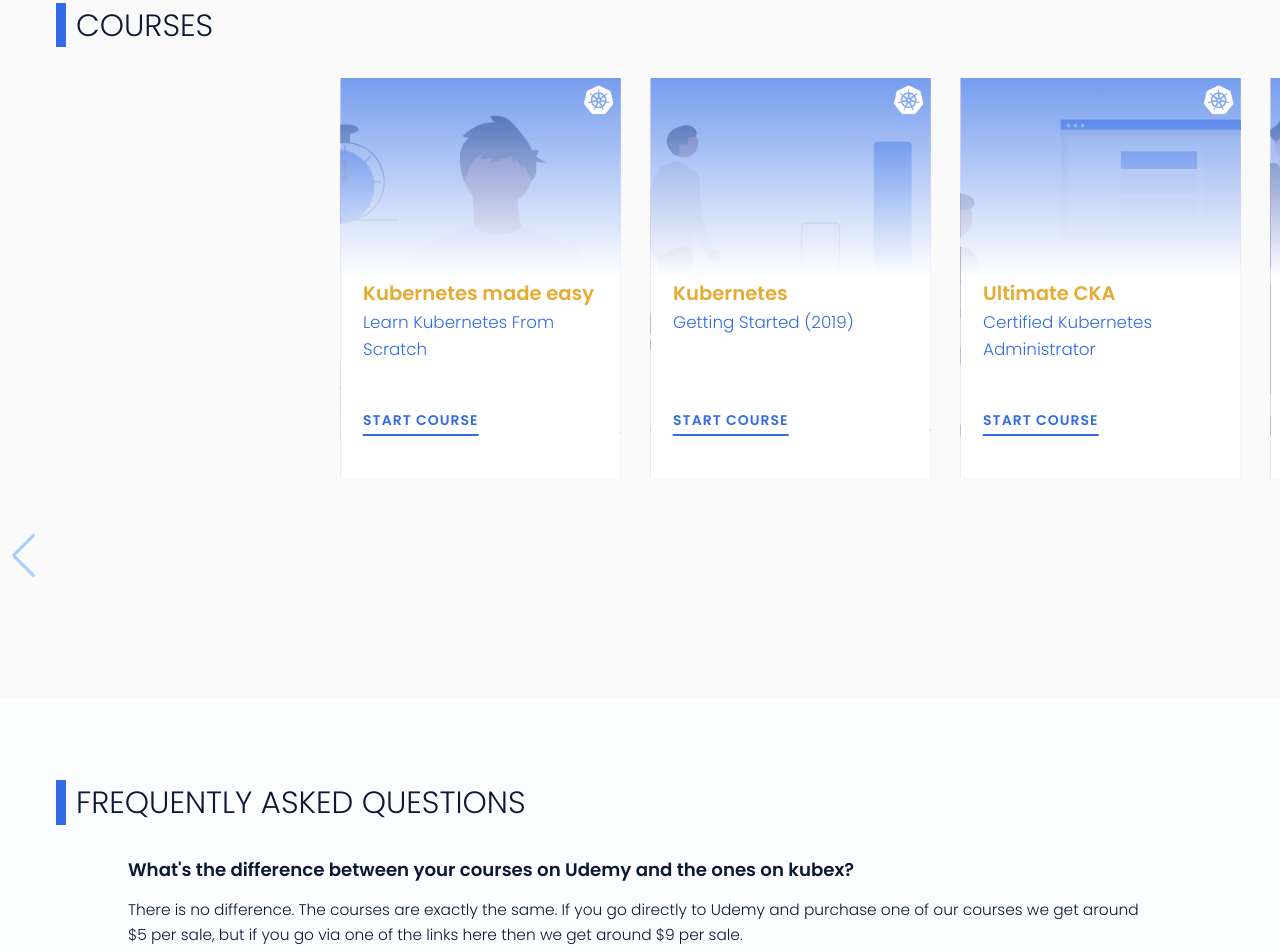
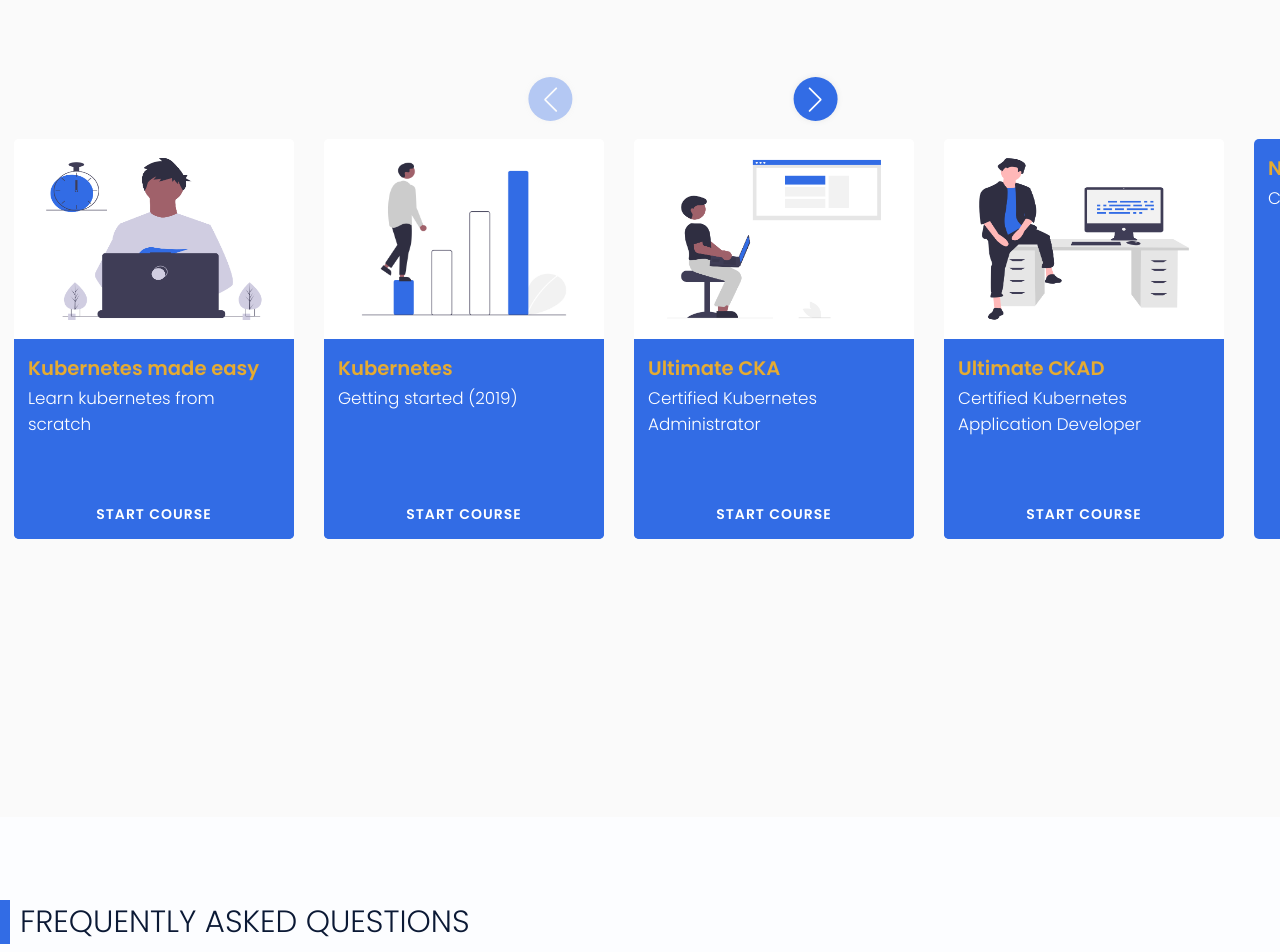
Before and after one commit to skoodath/kubeed, a React (Create React App) app: page / in a window 1280 px wide. Shown: the part 740-1692 px from the top of the page. Built offline with nearby package versions, Linux system fonts and the light colour scheme.

Commit message:
15-june-21

```diff
--- a/src/components/courses/cards.js
+++ b/src/components/courses/cards.js
@@ -1,10 +1,12 @@
 import { Card } from '../../styles/course.style';
-import kubernetes from '../../illustrations/kubernetes-icon-white.png';
-import courses from '../courses/courselist';
 import { Swiper, SwiperSlide } from 'swiper/react';
 import SwiperCore, { Navigation } from 'swiper';
 import 'swiper/swiper.scss';
 import 'swiper/components/navigation/navigation.scss';
+import easy from '../../illustrations/easy.png';
+import started from '../../illustrations/started.png';
+import cka from '../../illustrations/cka.png';
+import ckad from '../../illustrations/ckad.png';
 
 SwiperCore.use(Navigation);
 
@@ -19,7 +21,6 @@
             spaceBetween={30}
             slidesPerView={1}
             navigation
-            centeredSlides={true}
             breakpoints={{
               640: {
                 width: 640,
@@ -28,37 +29,122 @@
               },
               768: {
                 width: 768,
-                slidesPerView: 2,
+                slidesPerView: 2
               },
               992: {
                 width: 992,
-                slidesPerView: 3,
+                slidesPerView: 3
+              },
+              1366: {
+                width: 1366,
+                slidesPerView: 4
               }
             }}
           >
-          {courses.map(course =>
-              (
-                <SwiperSlide key={course.id} >
-                <Card.CardTopSection bgimage={course.image} gradone={'#326CE5ab'}>
-                <Card.CardLogo src={kubernetes} alt='kubernetes' />
-                  <Card.CardBottomsection>
+             <SwiperSlide>
+                <Card.CardTopSection
+                  height={'50%'}
+                >
+                  <img src={easy} alt='Kubernetes made easy' />
+                  </Card.CardTopSection>
+                  <Card.CardBottomsection
+                    height={'50%'}
+                  >
                     <Card.CardCourseTitle>
-                      {course.title}
+                      Kubernetes made easy
                     </Card.CardCourseTitle>
                     <Card.CardCourseSubTitle>
-                      {course.subtitle}
+                      Learn kubernetes from scratch
                     </Card.CardCourseSubTitle>
                     <Card.CourseButton
-                      href={course.url}
+                      href='https://www.udemy.com/course/kubernetes-made-easy/'
                       >
                       START COURSE
                       </Card.CourseButton>
                     </Card.CardBottomsection>
+                </SwiperSlide>
+                <SwiperSlide>
+                <Card.CardTopSection
+                  height={'50%'}
+                >
+                  <img src={started} alt='Kubernetes getting started' />
                   </Card.CardTopSection>
+                  <Card.CardBottomsection
+                    height={'50%'}
+                  >
+                    <Card.CardCourseTitle>
+                      Kubernetes
+                    </Card.CardCourseTitle>
+                    <Card.CardCourseSubTitle>
+                      Getting started (2019)
+                    </Card.CardCourseSubTitle>
+                    <Card.CourseButton
+                      href='https://www.udemy.com/course/kubernetes-getting-started/'
+                      >
+                      START COURSE
+                      </Card.CourseButton>
+                    </Card.CardBottomsection>
                 </SwiperSlide>
-              )
-            )
-          }
+                <SwiperSlide>
+                <Card.CardTopSection
+                  height={'50%'}
+                >
+                  <img src={cka} alt='Kubernetes made easy' />
+                  </Card.CardTopSection>
+                  <Card.CardBottomsection
+                    height={'50%'}
+                  >
+                    <Card.CardCourseTitle>
+                      Ultimate CKA
+                    </Card.CardCourseTitle>
+                    <Card.CardCourseSubTitle>
+                      Certified Kubernetes Administrator
+                    </Card.CardCourseSubTitle>
+                    <Card.CourseButton
+                      href='https://www.udemy.com/course/ultimate-cka-certified-kubernetes-administrator/'
+                      >
+                      START COURSE
+                      </Card.CourseButton>
+                    </Card.CardBottomsection>
+                </SwiperSlide>
+                <SwiperSlide>
+                <Card.CardTopSection
+                  height={'50%'}
+                >
+                  <img src={ckad} alt='Kubernetes made easy' />
+                  </Card.CardTopSection>
+                  <Card.CardBottomsection
+                    height={'50%'}
+                  >
+                    <Card.CardCourseTitle>
+                      Ultimate CKAD
+                    </Card.CardCourseTitle>
+                    <Card.CardCourseSubTitle>
+                      Certified Kubernetes Application Developer
+                    </Card.CardCourseSubTitle>
+                    <Card.CourseButton
+                      href='https://www.udemy.com/course/ultimate-ckad-certified-kubernetes-application-developer/'
+                      >
+                      START COURSE
+                      </Card.CourseButton>
+                    </Card.CardBottomsection>
+                </SwiperSlide>
+                <SwiperSlide>
+                <Card.CardTopSection
+                  height={'0%'}
+                >
+                  </Card.CardTopSection>
+                  <Card.CardBottomsection
+                    height={'100%'}
+                  >
+                    <Card.CardCourseTitle>
+                      New Courses
+                    </Card.CardCourseTitle>
+                    <Card.CardCourseSubTitle>
+                      Coming Soon!!
+                    </Card.CardCourseSubTitle>
+                    </Card.CardBottomsection>
+                </SwiperSlide>
           </Swiper>
 
       </Card.Wrapper>
--- a/src/components/header/navigation.js
+++ b/src/components/header/navigation.js
@@ -1,4 +1,4 @@
-import { FaArrowDown } from 'react-icons/fa';
+import { BsArrowDown } from 'react-icons/bs';
 import { Navbar, Links} from '../../styles/header.style';
 
 const NavbarComponent = () => {
@@ -13,7 +13,7 @@
         role='button'
         tabIndex='0'
       >
-        Courses <FaArrowDown />
+        Courses <BsArrowDown />
       </Links>
     </Navbar.Wrapper>
   )
--- a/src/components/landing/landing.js
+++ b/src/components/landing/landing.js
@@ -15,7 +15,7 @@
               kubernetes
             </Landing.TitleTwo>
             <Landing.TitleThree>
-              made easy
+              made <Landing.TitleStrike>hard</Landing.TitleStrike> easy
             </Landing.TitleThree>
           </Landing.Title>
         </Landing.Text>
--- a/src/styles/course.style.js
+++ b/src/styles/course.style.js
@@ -25,12 +25,16 @@
     display: flex;
     flex-direction: column;
     margin: 0 auto;
+    padding: 2rem 0;
     position: relative;
     width: 80%;
     @media ${device.tabletSM}{
       flex-direction: row;
       flex-wrap: wrap;
-      .swiper-container{
+     .swiper-container{
+        width: 768px;
+      }
+      .swiper-wrapper{
         width: 768px;
       }
     }
@@ -51,24 +55,55 @@
     .swiper-container{
       width: 100%;
       max-width: 100%;
-      height: 500px;
+      height: 600px;
+      padding: 5rem 1rem;
     }
     .swiper-slide{
-      width: 100%;
-      max-width: 280px;
-      min-width: 260px;
+      width: 280px;
       height: 400px;
       display: flex;
       flex-direction: column;
-      margin: 0 auto;
+      overflow: hidden;
+      border-radius: 5px;
+      background-color: #ffffff;
+      transition: transform 0.3s ease-in-out;
+      &:hover{
+      transform: scale3d(1.02, 1.02, 1.02);
+      box-shadow: 0 0 15px -5px #dbdbdb;
+      }
+      @media ${device.tabletSM}{
+        max-width: 280px;
+      }
     }
     .swiper-button-prev{
-      bottom: 0 !important;
-      top: auto !important;
-    }
+      left: 40%;
+      top: 5%;
+      bottom: auto;
+      transform: translateX(-40%);
+      width: 44px;
+      display: flex;
+      background-color: #326CE5;
+      border-radius: 50%;
+      box-shadow: 0 0 10px -5px #aaa;
+      &::after{
+        font-size: 25px;
+        color: #ffffff;
+      }
+      }
     .swiper-button-next{
-      bottom: 0 !important;
-      top: auto !important;
+      left: 60%;
+      top: 5%;
+      bottom: auto;
+      transform: translateX(-60%);
+      width: 44px;
+      display: flex;
+      background-color: #326CE5;
+      border-radius: 50%;
+      box-shadow: 0 0 10px -5px #aaa;
+      &::after{
+        font-size: 25px;
+        color: #ffffff;
+      }
     }
   `,
 
@@ -96,26 +131,29 @@
     }
   `,
   CardTopSection: styled.div`
-    background-image: ${({bgimage,gradone}) => `linear-gradient(${gradone}, #ffffff 50%), url(${bgimage})` };
+    //background-image: ${({bgimage,gradone}) => `linear-gradient(${gradone}, #ffffff 50%), url(${bgimage})` };
+    background-color: #326CE5;
+    //background-image: ${({bgimage}) => `url(${bgimage})` };
     background-size: cover;
     background-position: center center;
     background-repeat: no-repeat;
-    height: 100%;
+    height: ${({height}) => height };
     display: flex;
     flex-direction: column;
-    justify-content: flex-end;
-    padding: 1rem 1.6rem;
+    justify-content: center;
     position: relative;
-    &::before{
+    img{
+      height: 100%;
+    }
+       /* &::before{
       position: absolute;
-      background-color: #651EFEab;
       content: '';
       height: 100%;
       width: 100%;
       top: 0;
       left: 0;
       z-index: -1;
-    }
+    } */
   `,
   CardLogo: styled.img`
     position: absolute;
@@ -126,8 +164,10 @@
     margin: 0.5rem 0.5rem 0 0;
   `,
   CardBottomsection: styled.div`
-    height: 50%;
+    height: ${({height}) => height };
+    padding: 1rem;
     position: relative;
+    background-color: #326CE5;
   `,
   CardCourseTitle: styled.h3`
     font-size: 1.4rem;
@@ -144,7 +184,7 @@
   CardCourseSubTitle: styled.h4`
     font-size: 1.2rem;
     font-weight: 300;
-    color: #326CE5;
+    color: #ffffff;
   `,
 
   CourseButton: styled.a`
@@ -152,16 +192,36 @@
     left: 0;
     bottom: 0;
     padding: 0.2rem 0;
-    margin: 2rem 0 2rem;
-    color: #326CE5;
+    margin: 2rem 0 0;
+    color: #ffffff;
     cursor: pointer;
     position: absolute;
     letter-spacing: 1px;
     overflow: hidden;
     font-weight: 600;
-    border-bottom: 2px solid;
+    background-color: #326CE5;
+    width: 100%;
+    height: 50px;
+    display: flex;
+    justify-content: center;
+    align-items: center;
+    svg{
+      visibility: hidden;
+      width: 0;
+      transform: translateY(-100%);
+      fill: #ffffff;
+      transition: transform 0.3s ease-in-out, width 0.5s ease-in-out;
+      font-size: 20px;
+    }
     &:hover{
-      color: #326CE5b5;
+      svg{
+        visibility: visible;
+        width: 100%;
+        transform: translateY(-100%);
+        fill: #ffffff;
+        transition: transform 0.3s ease-in-out, width 0.5s ease-in-out;
+        font-size: 20px;
+    }
     }
     &::before{
 
--- a/src/styles/faq.style.js
+++ b/src/styles/faq.style.js
@@ -20,16 +20,25 @@
   FaqWrapper: styled.div`
     width: 80%;
     margin: 0 auto;
+    @media ${device.laptop}{
+      margin: 0;
+    }
   `,
   Question: styled.div`
     font-weight: 600;
     font-size: 1.3rem;
-    margin: 0 0 1rem 0;
+    margin: 0 auto 1rem;
+    @media ${device.tabletLG}{
+      font-size: 1.6rem;
+    }
   `,
   Answer: styled.div`
     font-weight: 300;
     font-size: 1.1rem;
-    margin: 0 0 2rem 0;
+    margin: 0 auto 1rem;
+    @media ${device.tabletLG}{
+      font-size: 1.4rem;
+    }
   `
 }
 
--- a/src/styles/footer.style.js
+++ b/src/styles/footer.style.js
@@ -6,7 +6,7 @@
     padding: 5vh 0 3vh;
     position: relative;
     width: 100%;
-    background-color: #e9e9e9;
+    background-color: #fafafa;
     @media ${device.laptop}{
       padding: 0;
       height: 20vh;
@@ -23,7 +23,7 @@
       height: 100%;
       max-width: 1366px;
       margin: 0 auto;
-      padding: 0 5%;
+      padding: 0;
       flex-direction: row;
     }
   `,
--- a/src/styles/sectionheading.style.js
+++ b/src/styles/sectionheading.style.js
@@ -24,7 +24,7 @@
     @media ${device.laptop}{
       width: 100%;
       max-width: 1366px;
-      margin: 0 4rem 2rem;
+      margin: 0 auto 4rem;
     }
   `
 }
```
Also changed, not shown: src/styles/courses.scss (deleted, +0 -96 lines), src/styles/header.style.js (+7 -1 lines), src/styles/landing.style.js (+33 -3 lines).
